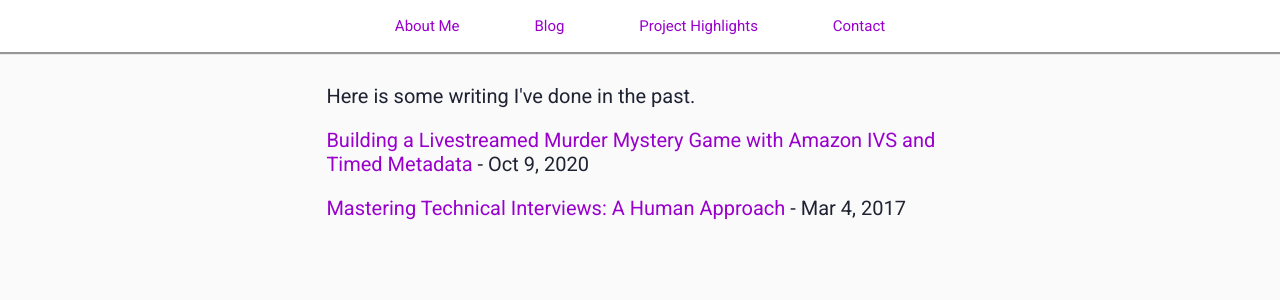
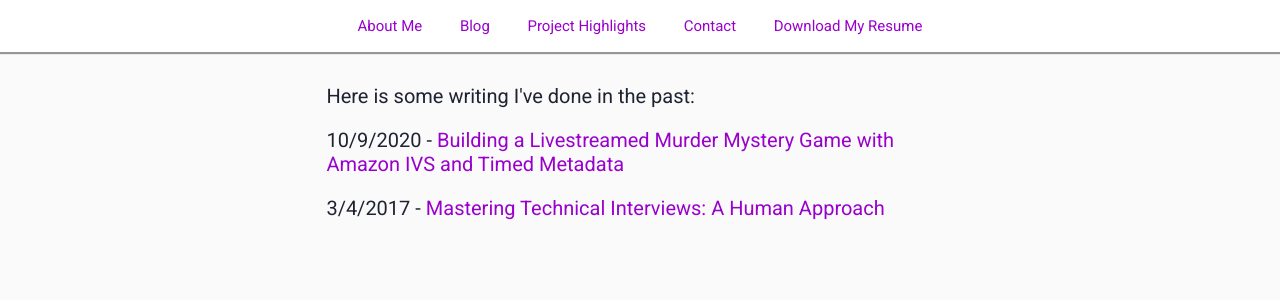
Before and after one commit to bern/bern.github.io, a React (Create React App) app: page /blog in a window 1280 px wide. Shown: the top 300 px of the page. Built offline with nearby package versions, Linux system fonts and the light colour scheme.

Commit message:
blog pages

```diff
--- a/public/index.html
+++ b/public/index.html
@@ -29,7 +29,7 @@
       work correctly both with client-side routing and a non-root public URL.
       Learn how to configure a non-root public URL by running `npm run build`.
     -->
-    <title>React App</title>
+    <title>Bernie Marger</title>
   </head>
   <body>
     <noscript>You need to enable JavaScript to run this app.</noscript>
--- a/src/App.tsx
+++ b/src/App.tsx
@@ -1,13 +1,10 @@
 import React, { useState } from 'react';
-import logo from './logo.svg';
 import './App.css';
 import { TabBar, TabName } from './components/TabBar';
-import { BlogTab } from './components/BlogTab';
-import { HomeTab } from './components/HomeTab';
+import { Blog } from './components/Blog';
+import { AboutMe } from './components/AboutMe';
 import { Layout } from './components/Layout';
 import { BrowserRouter as Router, Route, Routes } from 'react-router-dom';
-import { TechnicalInterviewPost } from './components/Blog/Posts/TechnicalInterviewPost';
-import { IVSPost } from './components/Blog/Posts/IVSPost';
 
 function App() {
   return (
@@ -15,11 +12,11 @@ function App() {
       <TabBar/>
       <Layout>
         <Routes>
-          <Route path={'/'} element={<HomeTab/>}/>
-          <Route path={'/aboutme'} element={<HomeTab/>}/>
-          <Route path={'/blog'} element={<BlogTab/>}/>
-          <Route path={'/blog/building-a-livestreamed-murder-mystery-game-with-amazon-ivs-and-timed-metadata'} element={<IVSPost/>}/>
-          <Route path={'/blog/mastering-technical-interviews-a-human-approach'} element={<TechnicalInterviewPost/>}/>
+          <Route path={'/'} element={<AboutMe/>}/>
+          <Route path={'/aboutme'} element={<AboutMe/>}/>
+          <Route path={'/blog'} element={<Blog/>}>
+            <Route path={':postName'} element={<Blog/>}/>
+          </Route>
         </Routes>
       </Layout>
     </Router>
--- a/src/components/HomeTab.tsx
+++ b/src/components/AboutMe.tsx
@@ -4,7 +4,7 @@ import { Layout } from './Layout';
 
 import '../App.css';
 
-export function HomeTab() {
+export function AboutMe() {
   return (
     <Layout>
       <div style={{ fontSize: '2rem' }}>
@@ -55,9 +55,6 @@ export function HomeTab() {
           <a href="https://www.youtube.com/watch?v=c1-Oep9uNwM" target="_blank" className="homeLink" rel="noreferrer">Youtube videos.</a>
         </p>
       </div>
-      <div style={{ fontSize: '2rem' }}>
-          <a href="static/BernieMarger_TechnicalResume.pdf" target="_blank">Resume</a>
-      </div>
     </Layout>
   );
 }
--- /dev/null
+++ b/src/components/Blog.tsx
@@ -0,0 +1,39 @@
+import ReactMarkdown from 'react-markdown';
+import { Link, Route, Routes, useMatch, useParams } from 'react-router-dom';
+import { IVSPost, IVSPostMetadata } from './Blog/Posts/IVSPost';
+import { TechnicalInterviewPost, TechnicalInterviewPostMetadata } from './Blog/Posts/TechnicalInterviewPost';
+import { Layout } from './Layout';
+
+const BlogPosts = [
+    IVSPostMetadata,
+    TechnicalInterviewPostMetadata
+];
+
+export function Blog() {
+    const { postName } = useParams();
+
+    const postNameToComponent = new Map<string, JSX.Element>();
+    postNameToComponent.set(IVSPostMetadata.key, <IVSPost/>);
+    postNameToComponent.set(TechnicalInterviewPostMetadata.key, <TechnicalInterviewPost/>);
+
+
+    if (postName && postNameToComponent.get(postName)) {
+        return postNameToComponent.get(postName)!;
+    }
+
+    return (
+        <Layout>
+            <div style={{ fontSize: '2rem' }}>
+                Here is some writing I've done in the past:
+                {BlogPosts.map((blogPostMetadata) => (
+                    <p>
+                        {blogPostMetadata.date.toLocaleDateString('en-US')} -{' '}
+                        <Link to={blogPostMetadata.key}>
+                            {blogPostMetadata.name}
+                        </Link>
+                    </p>
+                ))}
+            </div>
+        </Layout>
+    );
+}
--- a/src/components/Blog/Posts/IVSPost.tsx
+++ b/src/components/Blog/Posts/IVSPost.tsx
@@ -142,7 +142,7 @@ Our boilerplate already provides an anonymous callback function for handling inc
 player.addEventListener(PlayerEventType.TEXT_METADATA_CUE, function (cue) {
     const clue = cue.text;
     clues.push(clue);
-    document.getElementById("notepad").value = clues.join("\n");
+    document.getElementById("notepad").value = clues.join("\\n");
 });
 \`\`\`
 
@@ -161,6 +161,12 @@ I hope you found this tutorial helpful! If you have any feedback or questions, f
 See you next time 👋
 `;
 
+export const IVSPostMetadata = {
+    name: 'Building a Livestreamed Murder Mystery Game with Amazon IVS and Timed Metadata',
+    key: 'building-a-livestreamed-murder-mystery-game-with-amazon-ivs-and-timed-metadata',
+    date: new Date(2020, 9, 9) // October 9, 2020
+}
+
 export function IVSPost() {
   return (
     <Layout>
--- a/src/components/Blog/Posts/TechnicalInterviewPost.tsx
+++ b/src/components/Blog/Posts/TechnicalInterviewPost.tsx
@@ -88,6 +88,12 @@ Prove to them that you are an **absolute delight** to work with, and it will pay
 Good luck!
 `;
 
+export const TechnicalInterviewPostMetadata = {
+    name: 'Mastering Technical Interviews: A Human Approach',
+    key: 'mastering-technical-interviews-a-human-approach',
+    date: new Date(2017, 2, 4) // March 3, 2017
+}
+
 export function TechnicalInterviewPost() {
   return (
     <Layout>
--- a/src/components/BlogTab.tsx
+++ /dev/null
@@ -1,15 +0,0 @@
-import ReactMarkdown from 'react-markdown';
-import { Link, Route, Routes } from 'react-router-dom';
-import { Layout } from './Layout';
-
-export function BlogTab() {
-  return (
-    <Layout>
-      <div style={{ fontSize: '2rem' }}>
-        Here is some writing I've done in the past.
-        <p><Link to="building-a-livestreamed-murder-mystery-game-with-amazon-ivs-and-timed-metadata">Building a Livestreamed Murder Mystery Game with Amazon IVS and Timed Metadata</Link> - Oct 9, 2020</p>
-        <p><Link to="mastering-technical-interviews-a-human-approach">Mastering Technical Interviews: A Human Approach</Link> - Mar 4, 2017</p>
-      </div>
-    </Layout>
-  );
-}
--- a/src/components/TabBar.tsx
+++ b/src/components/TabBar.tsx
@@ -31,6 +31,7 @@ export const TabBar = () => {
                         </Link>
                     )
                 })}
+                <a href="https://berniemarger.com/static/BernieMarger_TechnicalResume.pdf" target="_blank">Download My Resume</a>
             </div>
         </div>
     )
```
Also changed, not shown: src/components/Blog/BlogCard.tsx (deleted, +0 -10 lines).
